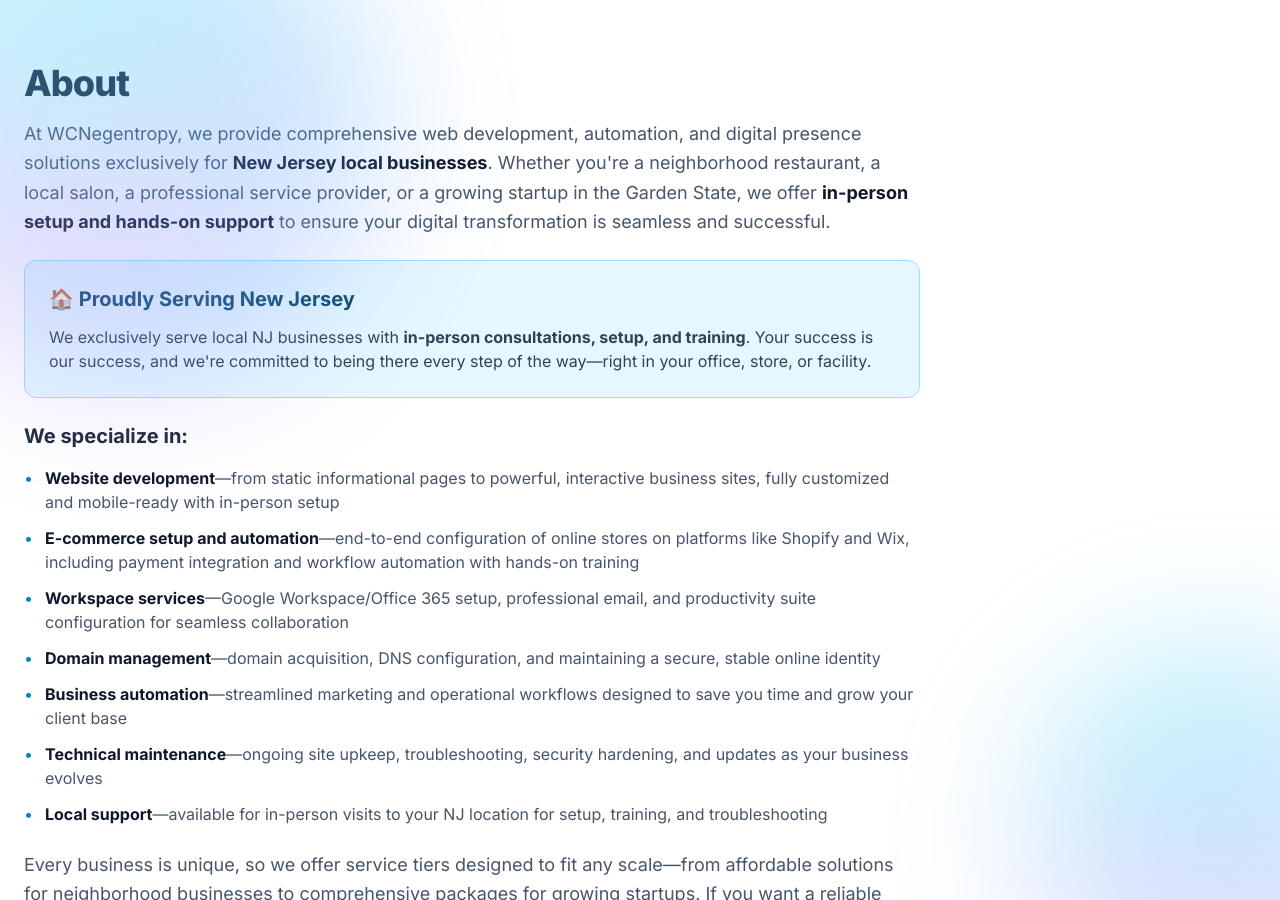
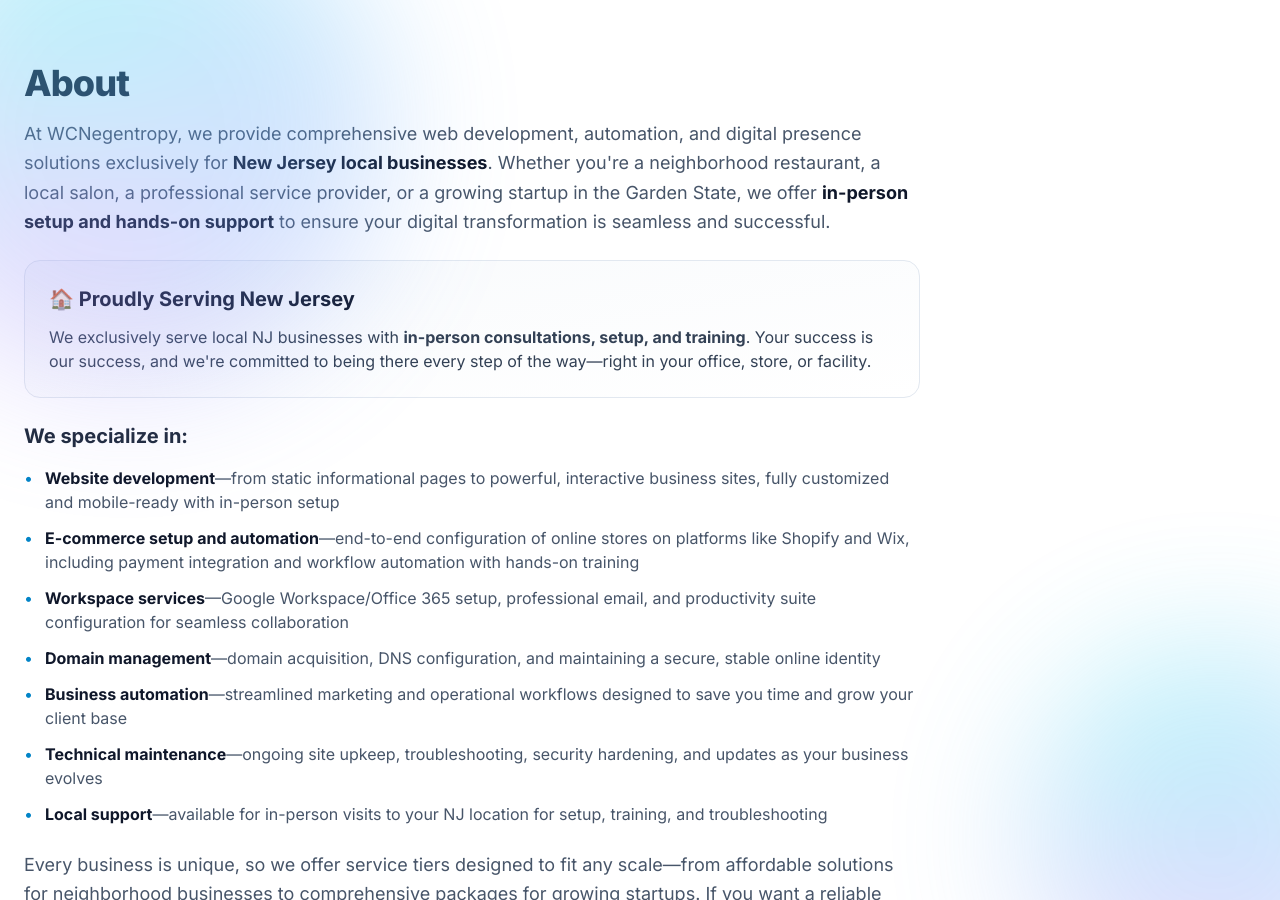
Before and after one commit to WCNegentropy/WCNegentropy.github.io, a Jekyll site: the page built from index.md, in a window 1280 px wide and 900 px high, scrolled down 384 px. Built offline with Jekyll 4.4.1, drawn with Linux system fonts in a browser that asks for light colours; nearby versions of some CDN libraries.

Commit message:
Fix About section card to match theme and improve readability
- Replaced undefined brand-950/brand-50 colors with proper slate colors
- Changed from brand-200/800 borders to slate-200/800 to match other cards
- Added gradient background (slate-50 to white in light, slate-900 to slate-800 in dark)
- Updated heading colors from brand-900/100 to slate-900/100 for consistency
- Changed border-radius from rounded-xl to rounded-2xl to match other cards
- Added transition-all duration-300 for smooth theme switching

The card now properly follows light/dark mode and is fully readable in both themes.

Co-authored-by: WCNegentropy <217131625+WCNegentropy@users.noreply.github.com>

```diff
--- a/_layouts/home.html
+++ b/_layouts/home.html
@@ -28,8 +28,8 @@ layout: default
       At WCNegentropy, we provide comprehensive web development, automation, and digital presence solutions exclusively for <strong class="text-slate-900 dark:text-slate-100">New Jersey local businesses</strong>. Whether you're a neighborhood restaurant, a local salon, a professional service provider, or a growing startup in the Garden State, we offer <strong class="text-slate-900 dark:text-slate-100">in-person setup and hands-on support</strong> to ensure your digital transformation is seamless and successful.
     </p>
 
-    <div class="rounded-xl bg-brand-50 dark:bg-brand-950 border border-brand-200 dark:border-brand-800 p-6 my-6">
-      <h3 class="text-xl font-bold text-brand-900 dark:text-brand-100 mb-3">🏠 Proudly Serving New Jersey</h3>
+    <div class="rounded-2xl border border-slate-200 dark:border-slate-800 p-6 my-6 bg-gradient-to-br from-slate-50 to-white dark:from-slate-900 dark:to-slate-800 transition-all duration-300">
+      <h3 class="text-xl font-bold text-slate-900 dark:text-slate-100 mb-3">🏠 Proudly Serving New Jersey</h3>
       <p class="text-slate-700 dark:text-slate-300">
         We exclusively serve local NJ businesses with <strong>in-person consultations, setup, and training</strong>. Your success is our success, and we're committed to being there every step of the way—right in your office, store, or facility.
       </p>
```
